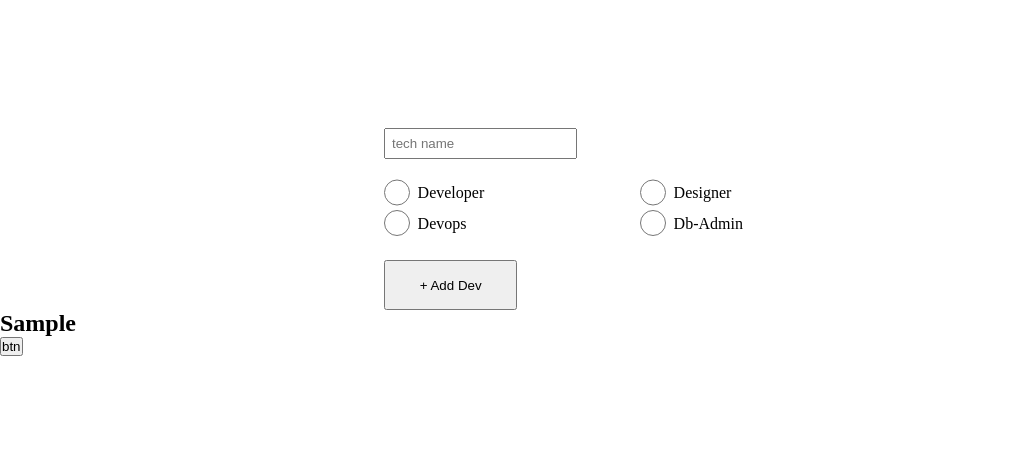
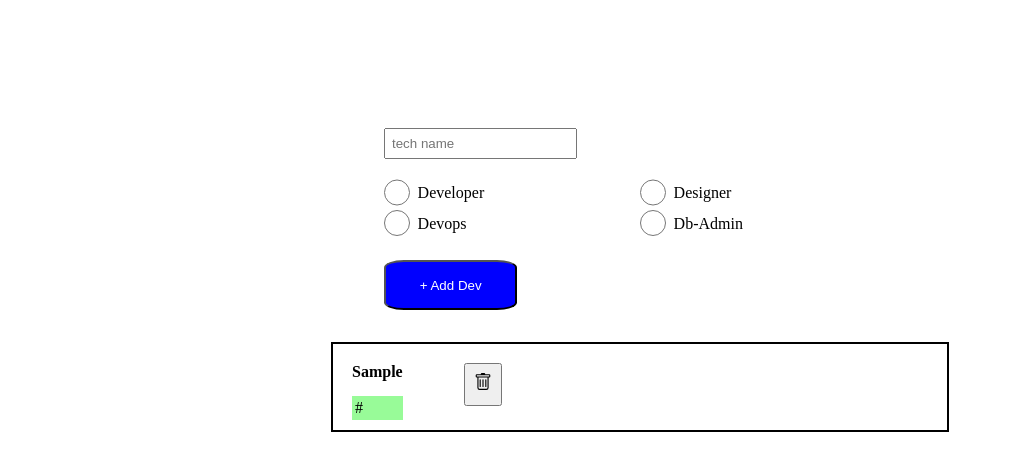
Before and after one commit to Godwin-NJ/biz-crm, a React (Create React App) app: page / in a window 1280 px wide. Both pictures are taken after typing "Sample" into the empty fields and a click on the button "+ Add Dev". Shown: the top 470 px of the page, without its empty margins (0-1012 px from the left). Built offline with nearby package versions, Linux system fonts and the light colour scheme.

Commit message:
crm platform

```diff
--- a/src/component/crm.js
+++ b/src/component/crm.js
@@ -1,4 +1,5 @@
 import {useState} from 'react'
+import { BsTrash } from "react-icons/bs";
 
 const Crm = () => {
 
@@ -45,6 +46,7 @@ const Crm = () => {
                 <input type="text"
                     className="devName"
                     placeholder="tech name"
+                    maxLength="20"
                     name="DevName"
                     value={crmForm.DevName}
                     onChange={staff}
@@ -105,7 +107,7 @@ const Crm = () => {
                             <label htmlFor="dbadmin">Db-Admin</label>
                         </div>
                 </section>
-                <button className="addDev">+ Add Dev</button>
+                <button className="addDev" style={{backgroundColor:'blue', color:'white'}}>+ Add Dev</button>
             </form>
             </section>
                 {/* display form data  */}
@@ -113,10 +115,16 @@ const Crm = () => {
                 {data.map((person) => {
                     const{role,DevName,id} = person
                     return(
-                        <div key={id}>
-                            <h2>{DevName}</h2>
-                            <h2>{role}</h2>
-                            <button onClick={() => removeDev(id)}>btn</button>
+                        <div key={id} className="devInfo">
+                            <section >
+                                <h4>{DevName}</h4>
+                                <p className="devPara">#{role}</p>
+                            </section>
+                            <section className="devRmv">
+                                <button onClick={() => removeDev(id)}>
+                                    <BsTrash />
+                                </button>
+                            </section>
                         </div>
                     )
                 })}
--- a/src/index.css
+++ b/src/index.css
@@ -121,7 +121,7 @@ input[type="radio"]{
 }
 
 /* .crmBody{
-  border: 2px solid black;
+  background-color: burlywood;
 } */
 
 .crmBlock{
@@ -148,4 +148,34 @@ input[type="radio"]{
 .addDev{
   padding: 3%;
   width: 10em;
+  border-radius: 15%;
 }
+
+/* dev Body section */
+.devInfo {
+  margin: 0 auto;
+  margin-top: 2em;
+  display: flex;
+  flex-direction: row;
+  width: 45%;
+  height: 3em;
+  padding: 1.5%;
+  border: 2px solid black;
+  /* border-radius: 5%; */
+  /* justify-content: center; */
+}
+
+.devPara {
+  margin-top: 15px;
+  border: 1px solid transparent;
+  background-color: palegreen;
+  padding: 2px;
+}
+.devRmv button {
+  padding: 8px;
+  font-size: large;
+}
+.devRmv {
+  position: absolute;
+  left: 29em;
+}
```
